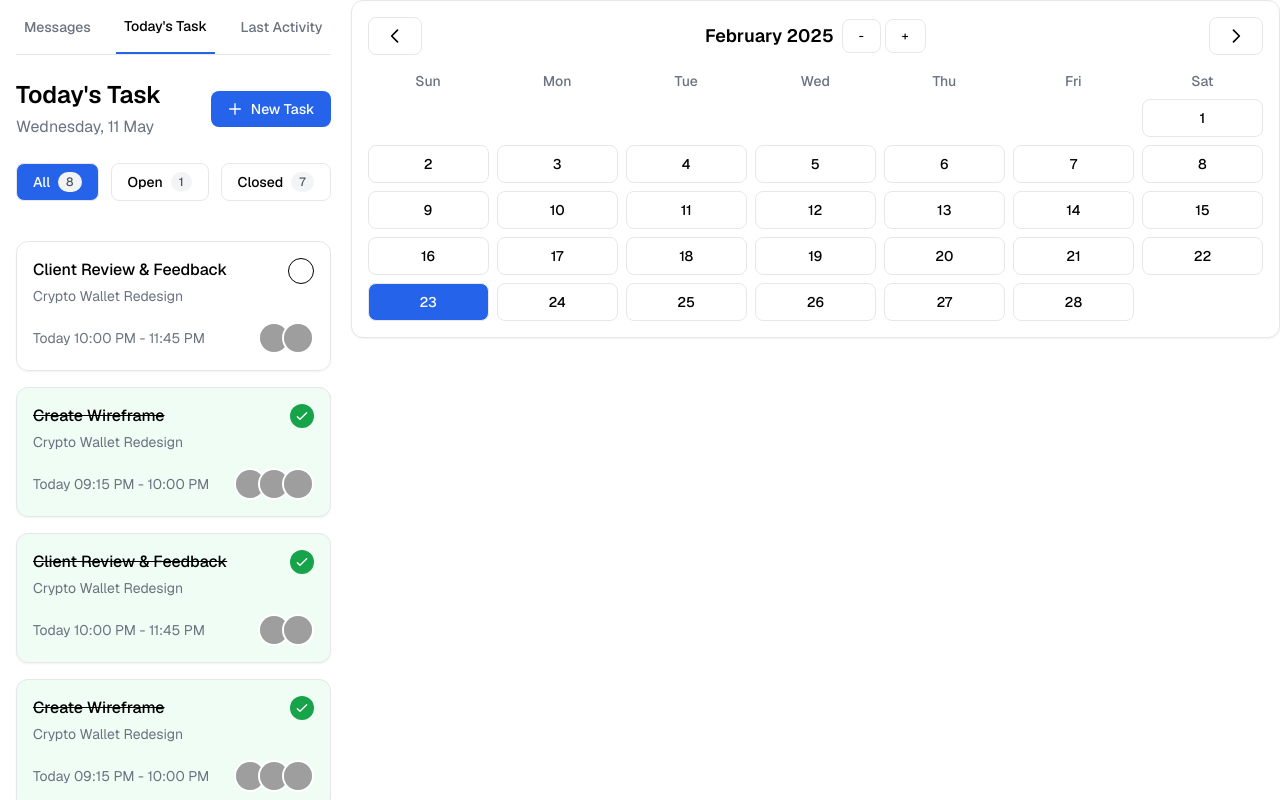
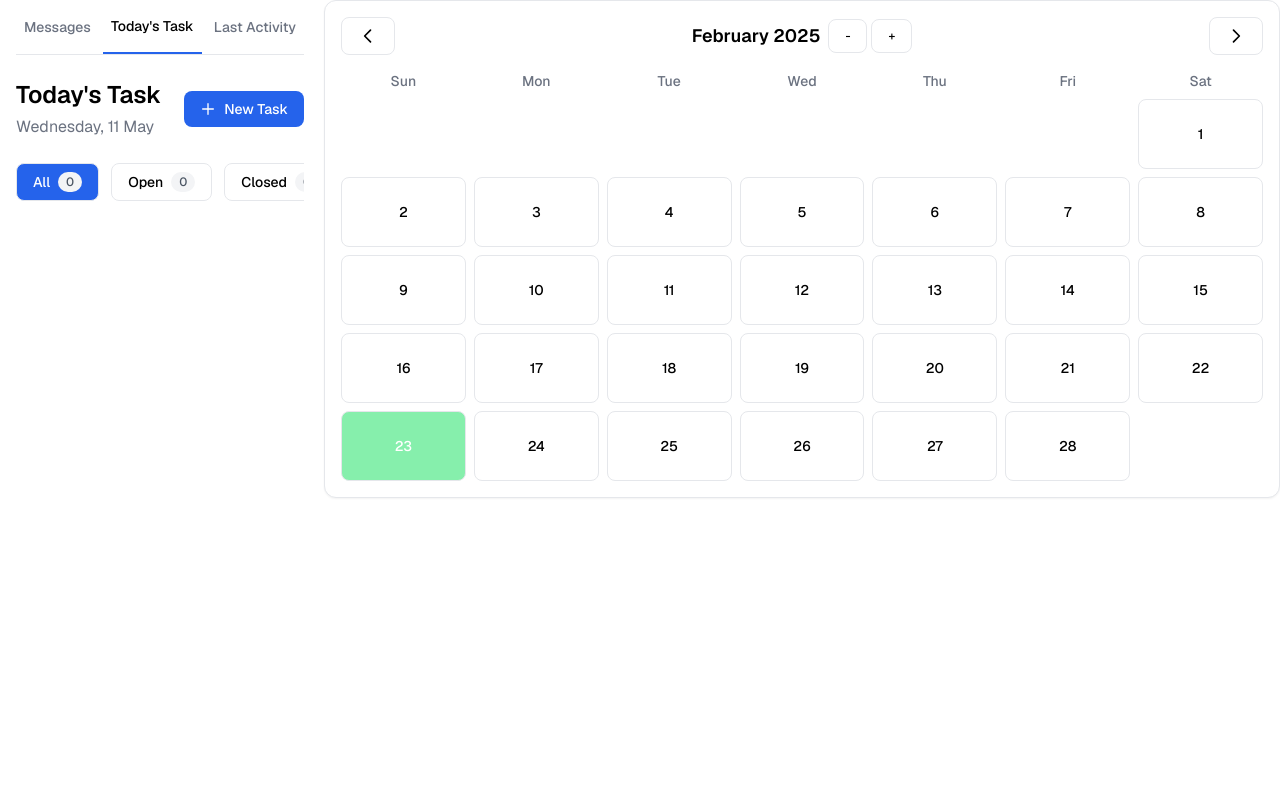
Before and after one commit to chandra2607/todo-with-drag-and-drop, a Next.js app: page / in a window 1280 px wide. Built offline with nearby package versions, Linux system fonts and the light colour scheme; grey boxes are pictures that could not be loaded.

Commit message:
initial setup

```diff
--- a/app/components/Calendar.tsx
+++ b/app/components/Calendar.tsx
@@ -3,8 +3,10 @@
 import { useState } from "react"
 import { Button } from "./Button"
 import { useTasksContext } from "./contexts/tasksContext"
+import dayjs from "dayjs"
 
 export function Calendar() {
+  const {tasks,selectedDate}=useTasksContext()
   const [currentDate, setCurrentDate] = useState(new Date())
   const daysOfWeek = ["Sun", "Mon", "Tue", "Wed", "Thu", "Fri", "Sat"]
 
@@ -31,6 +33,9 @@ export function Calendar() {
       newDate.setFullYear(prevDate.getFullYear() + increment)
       return newDate
     })
+  }
+  const getTasksCountByDate = (_date: string) => {
+    return tasks.filter((task) => task.timeSlot.split(" ")[0] === _date).length
   }
 
   const year = currentDate.getFullYear()
@@ -82,9 +87,11 @@ export function Calendar() {
           const day = index + 1
           const isToday =
             day === new Date().getDate() && month === new Date().getMonth() && year === new Date().getFullYear()
+            const _date=dayjs(`${year}-${month+1}-${day}`).format('YYYY-MM-DD')
+            const _total=getTasksCountByDate(_date)
           return (
-            <Button onClick={()=>handleSelectedDay(new Date(year, month, day))} key={day} variant="secondary" className={`p-2 text-sm ${isToday ? "bg-blue-600 text-white" : ""}`}>
-              {day}
+            <Button  onClick={()=>handleSelectedDay(_date)} key={day} variant="secondary" className={`relative overflow-hidden p-2 h-[50px] lg:h-[70px] text-sm ${selectedDate===_date?'bg-green-300':''} ${isToday ? "bg-blue-600 text-white" : ""}`}>
+              {day} {_total>0&&(<span className={'p-3 h rounded-full right-0 absolute top-0 bg-black text-white translate-x-1/4 -translate-y-1/4'}>{_total}</span>)}
             </Button>
           )
         })}
--- a/app/components/TaskManager.tsx
+++ b/app/components/TaskManager.tsx
@@ -27,7 +27,7 @@ export default function TaskManager() {
   } = useTasksContext();
 
   return (
-    <div className="min-h-screen bg-white max-h-screen overflow-auto">
+    <div className="min-h-screen bg-white max-h-screen overflow-scroll">
       <div className="container max-w-md mx-auto p-4">
         {/* Custom Tabs */}
         <div className="flex justify-between border-b sticky top-2 bg-white">
--- /dev/null
+++ b/app/components/contexts/tasks.json
@@ -0,0 +1,138 @@
+[
+  {
+    "id": 1,
+    "title": "Client Review & Feedback",
+    "subtitle": "Crypto Wallet Redesign",
+    "timeSlot": "2025-03-22 22:00",
+    "isCompleted": false,
+    "assignees": ["/man.png", "/woman.png"]
+  },
+  {
+    "id": 2,
+    "title": "Design UI Components",
+    "subtitle": "Mobile Banking App",
+    "timeSlot": "2025-03-22 21:15",
+    "isCompleted": true,
+    "assignees": ["/man.png", "/profile.png", "/woman.png"]
+  },
+  {
+    "id": 3,
+    "title": "Weekly Team Meeting",
+    "subtitle": "Project Status Update",
+    "timeSlot": "2025-03-16 22:00",
+    "isCompleted": true,
+    "assignees": ["/man.png", "/woman.png"]
+  },
+  {
+    "id": 4,
+    "title": "User Testing Session",
+    "subtitle": "E-commerce Platform",
+    "timeSlot": "2025-03-17 21:15",
+    "isCompleted": true,
+    "assignees": ["/man.png", "/profile.png", "/woman.png"]
+  },
+  {
+    "id": 5,
+    "title": "Sprint Planning",
+    "subtitle": "Q4 Deliverables",
+    "timeSlot": "2025-03-17 22:00",
+    "isCompleted": true,
+    "assignees": ["/man.png", "/woman.png"]
+  },
+  {
+    "id": 6,
+    "title": "Code Review",
+    "subtitle": "Frontend Components",
+    "timeSlot": "2025-03-18 21:15",
+    "isCompleted": true,
+    "assignees": ["/man.png", "/profile.png", "/woman.png"]
+  },
+  {
+    "id": 7,
+    "title": "Stakeholder Presentation",
+    "subtitle": "Product Roadmap",
+    "timeSlot": "2025-03-19 22:00",
+    "isCompleted": true,
+    "assignees": ["/man.png", "/woman.png"]
+  },
+  {
+    "id": 8,
+    "title": "Bug Fix Session",
+    "subtitle": "Critical Issues",
+    "timeSlot": "2025-03-20 21:15",
+    "isCompleted": true,
+    "assignees": ["/man.png", "/profile.png", "/woman.png"]
+  },
+  {
+    "id": 9,
+    "title": "Design System Update",
+    "subtitle": "Component Library",
+    "timeSlot": "2025-03-15 14:30",
+    "isCompleted": false,
+    "assignees": ["/profile.png", "/woman.png"]
+  },
+  {
+    "id": 10,
+    "title": "API Integration",
+    "subtitle": "Payment Gateway",
+    "timeSlot": "2025-03-16 10:00",
+    "isCompleted": false,
+    "assignees": ["/man.png", "/profile.png"]
+  },
+  {
+    "id": 11,
+    "title": "Client Onboarding",
+    "subtitle": "New Enterprise Account",
+    "timeSlot": "2025-03-17 13:45",
+    "isCompleted": false,
+    "assignees": ["/woman.png"]
+  },
+  {
+    "id": 12,
+    "title": "Performance Review",
+    "subtitle": "Q3 Metrics Analysis",
+    "timeSlot": "2025-03-18 15:30",
+    "isCompleted": false,
+    "assignees": ["/man.png", "/woman.png"]
+  },
+  {
+    "id": 13,
+    "title": "UX Research",
+    "subtitle": "User Journey Mapping",
+    "timeSlot": "2025-03-19 11:15",
+    "isCompleted": true,
+    "assignees": ["/profile.png", "/woman.png"]
+  },
+  {
+    "id": 14,
+    "title": "Content Strategy",
+    "subtitle": "Blog & Social Media",
+    "timeSlot": "2025-03-20 09:30",
+    "isCompleted": false,
+    "assignees": ["/man.png"]
+  },
+  {
+    "id": 15,
+    "title": "Security Audit",
+    "subtitle": "Data Protection Review",
+    "timeSlot": "2025-03-16 16:45",
+    "isCompleted": true,
+    "assignees": ["/man.png", "/profile.png", "/woman.png"]
+  },
+  {
+    "id": 16,
+    "title": "Product Demo",
+    "subtitle": "New Feature Release",
+    "timeSlot": "2025-03-18 12:00",
+    "isCompleted": false,
+    "assignees": ["/man.png", "/woman.png"]
+  },
+  {
+    "id": 17,
+    "title": "Marketing Campaign",
+    "subtitle": "Holiday Season Promotion",
+    "timeSlot": "2025-03-19 14:00",
+    "isCompleted": true,
+    "assignees": ["/profile.png"]
+  }
+]
--- a/app/components/contexts/tasksContext.tsx
+++ b/app/components/contexts/tasksContext.tsx
@@ -1,86 +1,34 @@
 "use client";
+import dayjs from "dayjs";
 import { createContext, useContext, useEffect, useMemo, useState } from "react";
-
+import initialTasks from '../contexts/tasks.json'
 const TasksContext = createContext(null);
 export const TasksProvider = ({children}) => {
-  const [tasks, setTasks] = useState([
-    {
-      id: 1,
-      title: "Client Review & Feedback",
-      subtitle: "Crypto Wallet Redesign",
-      timeSlot: "Today 10:00 PM - 11:45 PM",
-      isCompleted: false,
-      assignees: ["/man.png", "/woman.png"],
-    },
-    {
-      id: 2,
-      title: "Create Wireframe",
-      subtitle: "Crypto Wallet Redesign",
-      timeSlot: "Today 09:15 PM - 10:00 PM",
-      isCompleted: true,
-      assignees: ["/man.png", "/profile.png", "/woman.png"],
-    },
-    {
-      id: 3,
-      title: "Client Review & Feedback",
-      subtitle: "Crypto Wallet Redesign",
-      timeSlot: "Today 10:00 PM - 11:45 PM",
-      isCompleted: true,
-      assignees: ["/man.png", "/woman.png"],
-    },
-    {
-      id: 4,
-      title: "Create Wireframe",
-      subtitle: "Crypto Wallet Redesign",
-      timeSlot: "Today 09:15 PM - 10:00 PM",
-      isCompleted: true,
-      assignees: ["/man.png", "/profile.png", "/woman.png"],
-    },
-    {
-      id: 5,
-      title: "Client Review & Feedback",
-      subtitle: "Crypto Wallet Redesign",
-      timeSlot: "Today 10:00 PM - 11:45 PM",
-      isCompleted: true,
-      assignees: ["/man.png", "/woman.png"],
-    },
-    {
-      id: 6,
-      title: "Create Wireframe",
-      subtitle: "Crypto Wallet Redesign",
-      timeSlot: "Today 09:15 PM - 10:00 PM",
-      isCompleted: true,
-      assignees: ["/man.png", "/profile.png", "/woman.png"],
-    },
-    {
-      id: 7,
-      title: "Client Review & Feedback",
-      subtitle: "Crypto Wallet Redesign",
-      timeSlot: "Today 10:00 PM - 11:45 PM",
-      isCompleted: true,
-      assignees: ["/man.png", "/woman.png"],
-    },
-    {
-      id: 8,
-      title: "Create Wireframe",
-      subtitle: "Crypto Wallet Redesign",
-      timeSlot: "Today 09:15 PM - 10:00 PM",
-      isCompleted: true,
-      assignees: ["/man.png", "/profile.png", "/woman.png"],
-    },
-  ]);
+  const [tasks, setTasks] = useState(initialTasks);
+  const [selectedDate, setSelectedDate] = useState(dayjs().format('YYYY-MM-DD'));
+  // expose some variable to the window object
+  const visibleTasks = useMemo(() => {
+    return tasks.filter((task) => task.timeSlot.split(" ")[0] === selectedDate);
+  },[tasks,selectedDate])
 
+  if(typeof window !== 'undefined')
+  {
+    window.tasks = tasks;
+    window.visibleTasks = visibleTasks;
+    window.dayjs = dayjs;
+    window.selectedDate = selectedDate;
+  }
   const filters =[
-    { label: "All", count: tasks.length, filteredTasks: tasks },
+    { label: "All", count: visibleTasks.length, filteredTasks: visibleTasks },
     {
       label: "Open",
-      count: tasks.filter((item) => item.isCompleted === false).length,
-      filteredTasks: tasks.filter((item) => item.isCompleted === false),
+      count: visibleTasks.filter((item) => item.isCompleted === false).length,
+      filteredTasks: visibleTasks.filter((item) => item.isCompleted === false),
     },
     {
       label: "Closed",
-      count: tasks.filter((item) => item.isCompleted === true).length,
-      filteredTasks: tasks.filter((item) => item.isCompleted === true),
+      count: visibleTasks.filter((item) => item.isCompleted === true).length,
+      filteredTasks: visibleTasks.filter((item) => item.isCompleted === true),
     },
     // { label: "Archived", count: 2 },
   ]
@@ -110,21 +58,22 @@ export const TasksProvider = ({children}) => {
   };
   useEffect(() => {
     setActiveFilter(filters.find(f => f.label === activeFilter.label) || filters[0]);
-  }, [tasks]);
+  }, [tasks,selectedDate]);
   const handleSelectedDay=(day)=>{
-    console.log("day =>",day)
-
+    setSelectedDate(day)
   }
 
   return (
     <TasksContext.Provider
       value={{
+        tasks,
         handleCompletionStatus,
         handleAddTodo,
         activeFilter,
         setActiveFilter,
         filters,
-        handleSelectedDay
+        handleSelectedDay,
+        selectedDate,
       }}
     >
       {children}
--- a/app/page.tsx
+++ b/app/page.tsx
@@ -23,13 +23,14 @@ function page() {
           <Hamburger />
         </button>
       </div>
+      {/* calender visibility mobile */}
       {isCalenderOpen && (
         <div className="fixed top-0 left-0 w-[80%] z-40">
           <Calendar />
         </div>
       )}
 
-      <div className="lg:basis-1/4">
+      <div className="lg:basis-1/4 lg:w-1/4">
         <TaskManager />
       </div>
       <div className="hidden lg:block lg:basis-3/4">
--- a/package.json
+++ b/package.json
@@ -9,6 +9,7 @@
     "lint": "next lint"
   },
   "dependencies": {
+    "dayjs": "^1.11.13",
     "next": "15.1.7",
     "react": "^19.0.0",
     "react-dom": "^19.0.0"
```
Also changed, not shown: 1 other file (tests, documents, lock files or other folders).
